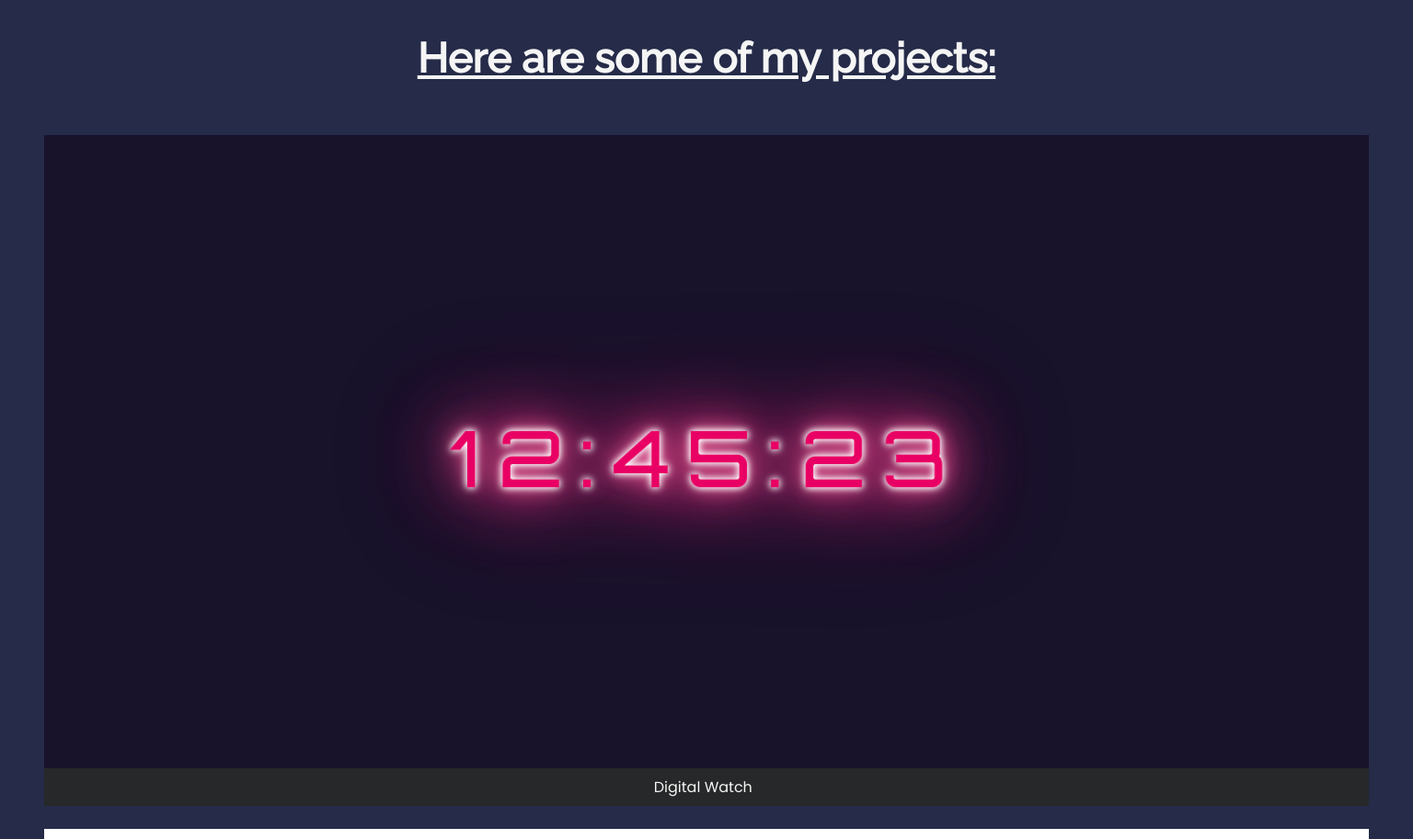
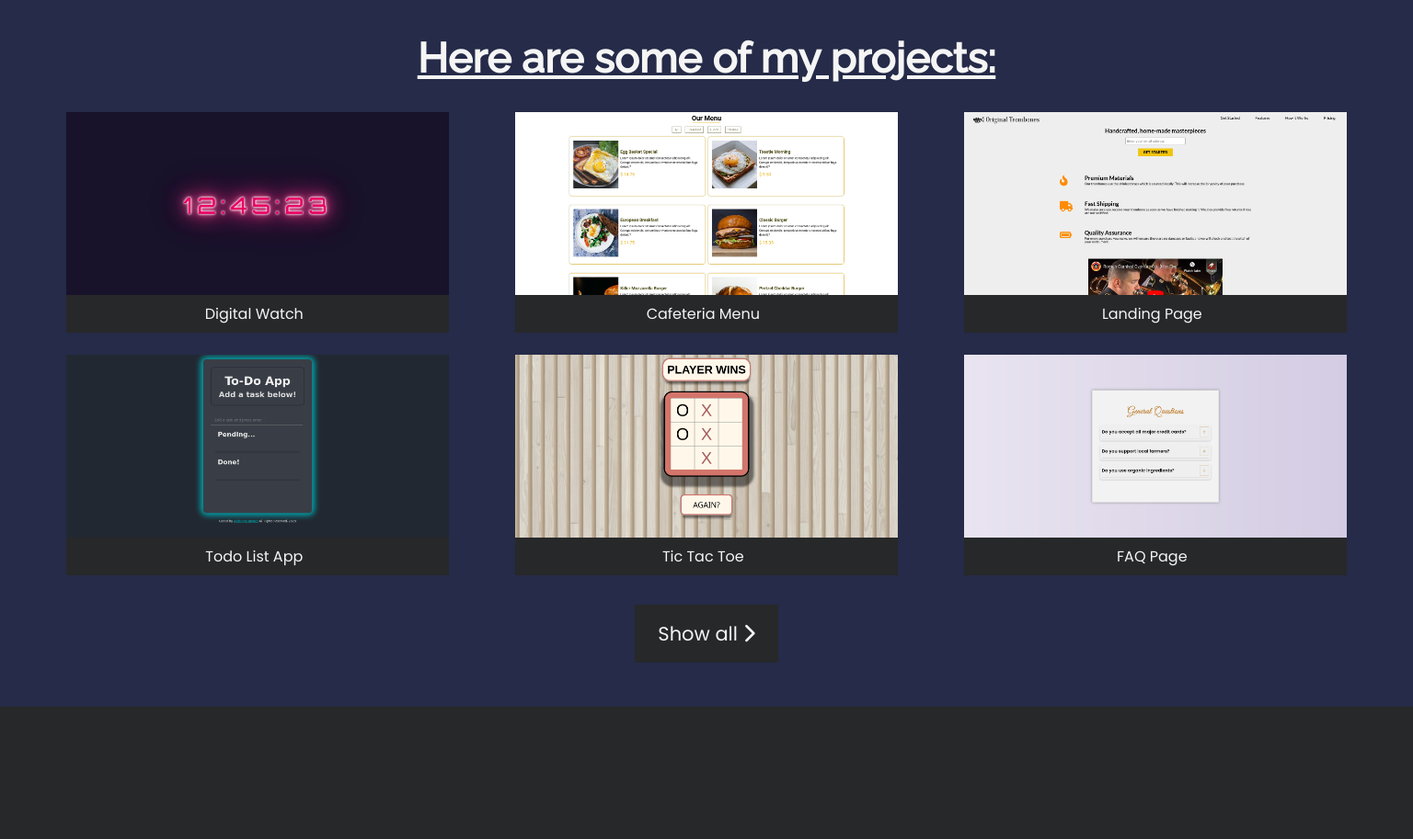
Before and after one commit to AlexdelCarmen/fcc-portfolio-project, a plain HTML site: page index.html in a window 1536 px wide. Shown: the part 840-1753 px from the top of the page at 92% size. Drawn offline with Linux system fonts and the light colour scheme.

Commit message:
Create media queries.

```diff
--- a/styles.css
+++ b/styles.css
@@ -187,3 +187,17 @@ footer {
   align-items: center;
   justify-content: space-between;
 }
+
+@media screen and (min-width: 850px) {
+  #projects-wrapper {
+    display: grid;
+    grid-template-columns: repeat(2, 1fr);
+    gap: 1.5rem;
+  }
+}
+
+@media screen and (min-width: 1440px){
+  #projects-wrapper {
+    grid-template-columns: repeat(3, 1fr);
+  }
+}
```
